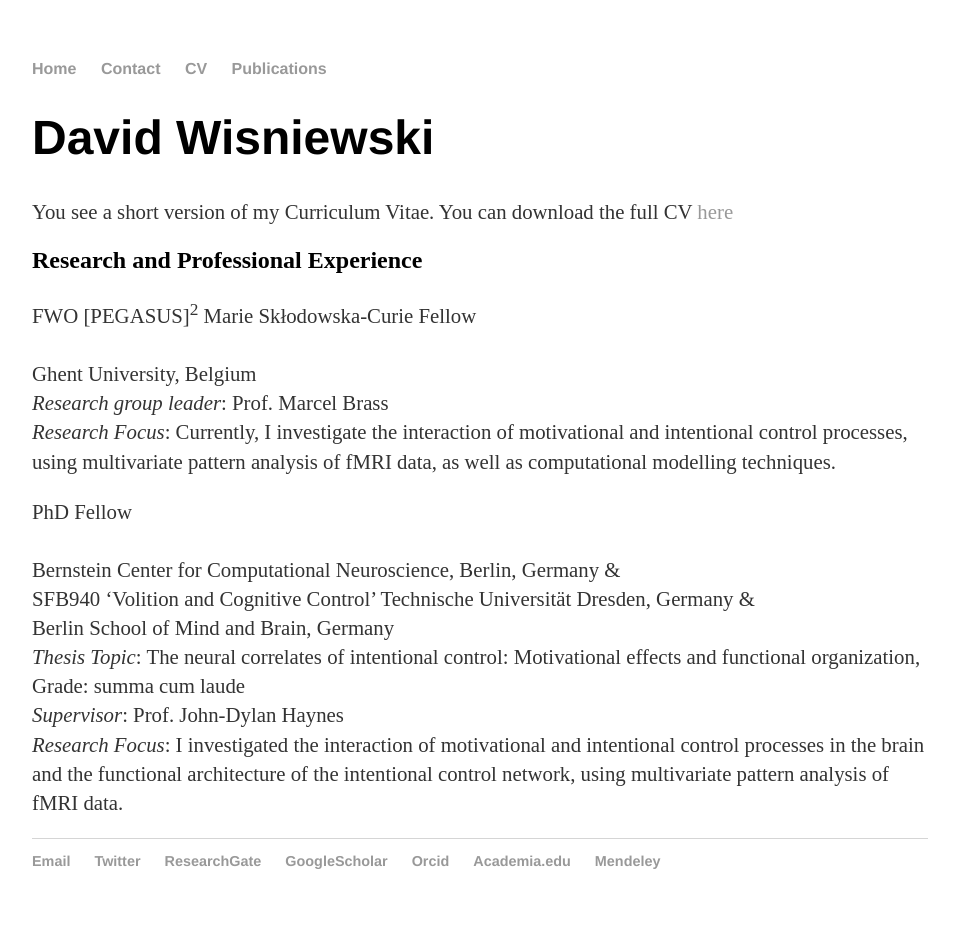
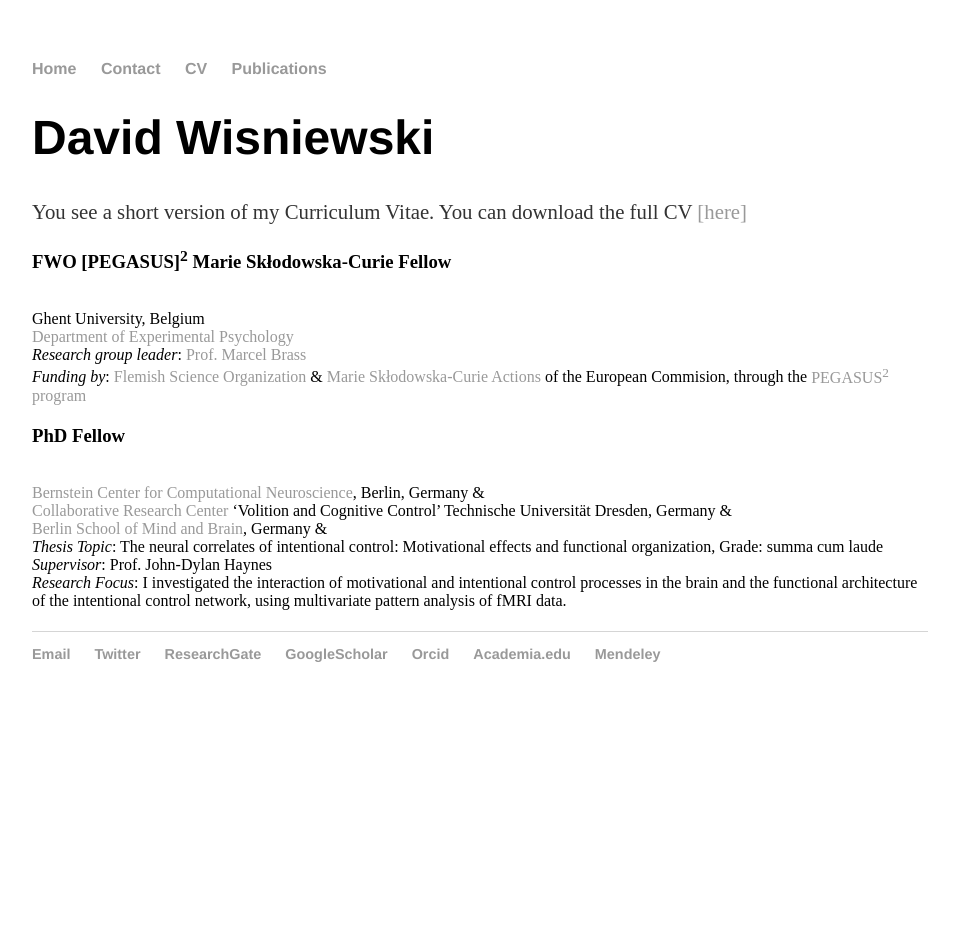
Before and after one commit to davidwisniewski/davidwisniewski.github.io, a Jekyll site: the page built from cv/index.html, in a window 1280 px wide. Shown: the whole page, without its empty margins (160-1114 px from the left). Built offline with Jekyll 4.4.1, drawn with Linux system fonts in a browser that asks for light colours; after the commit the page ends 900 px from its top, so only the background shows below that.

Commit message:
updated CV and publications

```diff
--- a/cv/index.html
+++ b/cv/index.html
@@ -4,22 +4,21 @@ title: David Wisniewski
 ---
 <div class="blurb">
 	<h1>David Wisniewski</h1>
-	<p>You see a short version of my Curriculum Vitae. You can download the full CV <a href="/files/CV_David_Wisniewski_2017_10_12.pdf">here</a> </p>
-
-
-	<h2>Research and Professional Experience</h2>
+	<p>You see a short version of my Curriculum Vitae. You can download the full CV <a href="/files/CV_David_Wisniewski_2017_10_12.pdf">[here]</a> </p>
 
 	<p>
-	FWO [PEGASUS]<sup>2</sup> Marie Skłodowska-Curie Fellow<br><br>
+	<h3>FWO [PEGASUS]<sup>2</sup> Marie Skłodowska-Curie Fellow</h3><br>
 	Ghent University, Belgium<br>
-	<em>Research group leader</em>: Prof. Marcel Brass<br>
-	<em>Research Focus</em>: Currently, I investigate the interaction of motivational and intentional control processes, using multivariate pattern analysis of fMRI data, as well as computational modelling techniques.
+	<a href="http://www.ugent.be/pp/experimentele-psychologie/en">Department of Experimental Psychology</a><br>
+	<em>Research group leader</em>: <a href="http://users.ugent.be/~mbrass/Web-Site/Dr._Marcel_Brass.html">Prof. Marcel Brass</a><br>
+	<em>Funding by</em>: <a href="http://www.fwo.be/en/">Flemish Science Organization</a> & <a href="https://ec.europa.eu/research/mariecurieactions/">Marie Skłodowska-Curie Actions</a> of the European Commision, through the <a href="http://cordis.europa.eu/project/rcn/196977_en.html">PEGASUS<sup>2</sup> program </a>
 	</p>
+
 	<p>
-	PhD Fellow<br><br>
-	Bernstein Center for Computational Neuroscience, Berlin, Germany & <br>
-	SFB940 ‘Volition and Cognitive Control’ Technische Universität Dresden, Germany & <br>
-	Berlin School of Mind and Brain, Germany <br>
+	<h3>PhD Fellow</h3><br>
+	<a href="https://www.bccn-berlin.de/Home/">Bernstein Center for Computational Neuroscience</a>, Berlin, Germany & <br>
+	<a href="http://sfb940.de/home.html">Collaborative Research Center</a> ‘Volition and Cognitive Control’ Technische Universität Dresden, Germany & <br>
+	<a href="http://www.mind-and-brain.de/home/">Berlin School of Mind and Brain</a>, Germany & <br>
 	<em>Thesis Topic</em>: The neural correlates of intentional control: Motivational effects and functional organization, Grade: summa cum laude<br>
 	<em>Supervisor</em>: Prof. John-Dylan Haynes<br>
 	<em>Research Focus</em>: I investigated the interaction of motivational and intentional control processes in the brain and the functional architecture of the intentional control network, using multivariate pattern analysis of fMRI data.<br>
--- a/publications/index.html
+++ b/publications/index.html
@@ -4,6 +4,11 @@ title: David Wisniewski
 ---
 <div class="blurb">
 	<h1>David Wisniewski</h1>
+	<h2>2018</h2>
+	<p>
+	Langerock N, Wisniewski D, Brass M, Vergauwe E (in press) An examination of refreshing in between-category sequences <em>Annals of the New York Academy of Sciences</em>   <br>
+	</p>
+
 	<h2>2017</h2>
 	<p>
 	Loose L, Wisniewski D, Rusconi M, Goschke T, Haynes JD (2017) Switch Independent Task Representations In Frontal And Parietal Cortex <em>The Journal of Neuroscience</em> 37: 8033-42. doi:10.1523/JNEUROSCI.3656-16.2017  <br>
```
